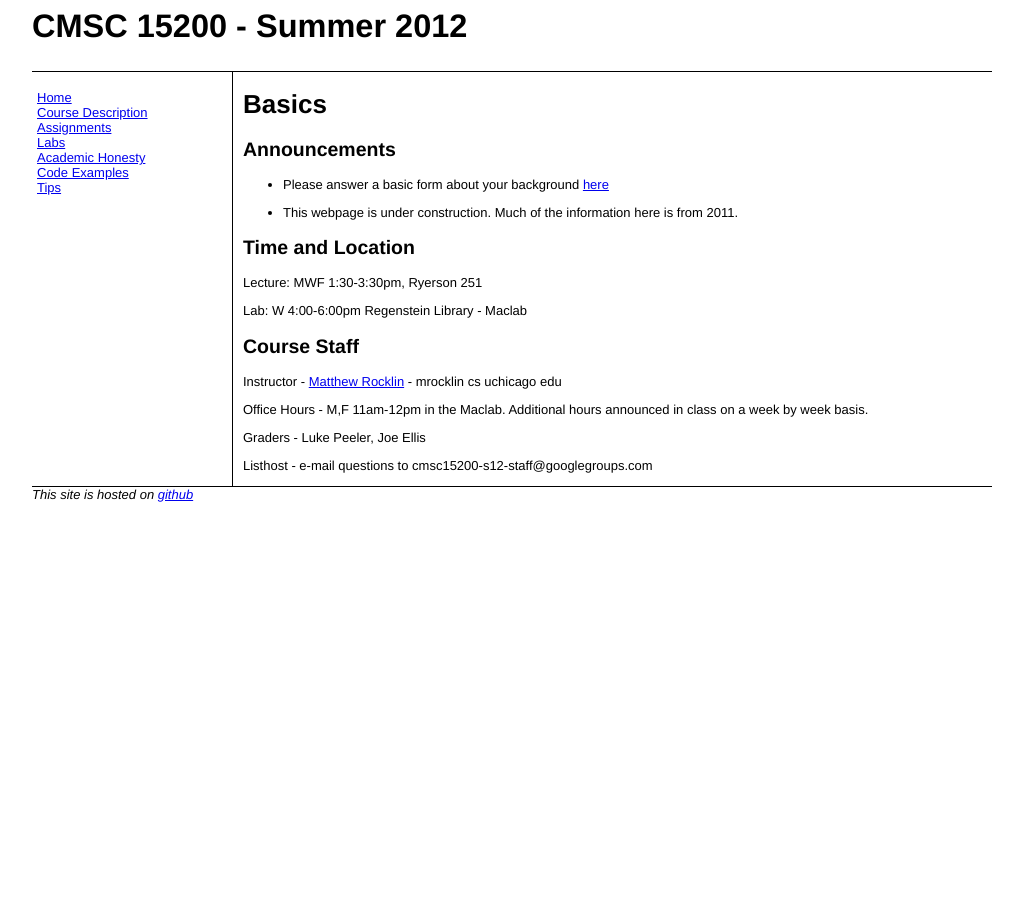
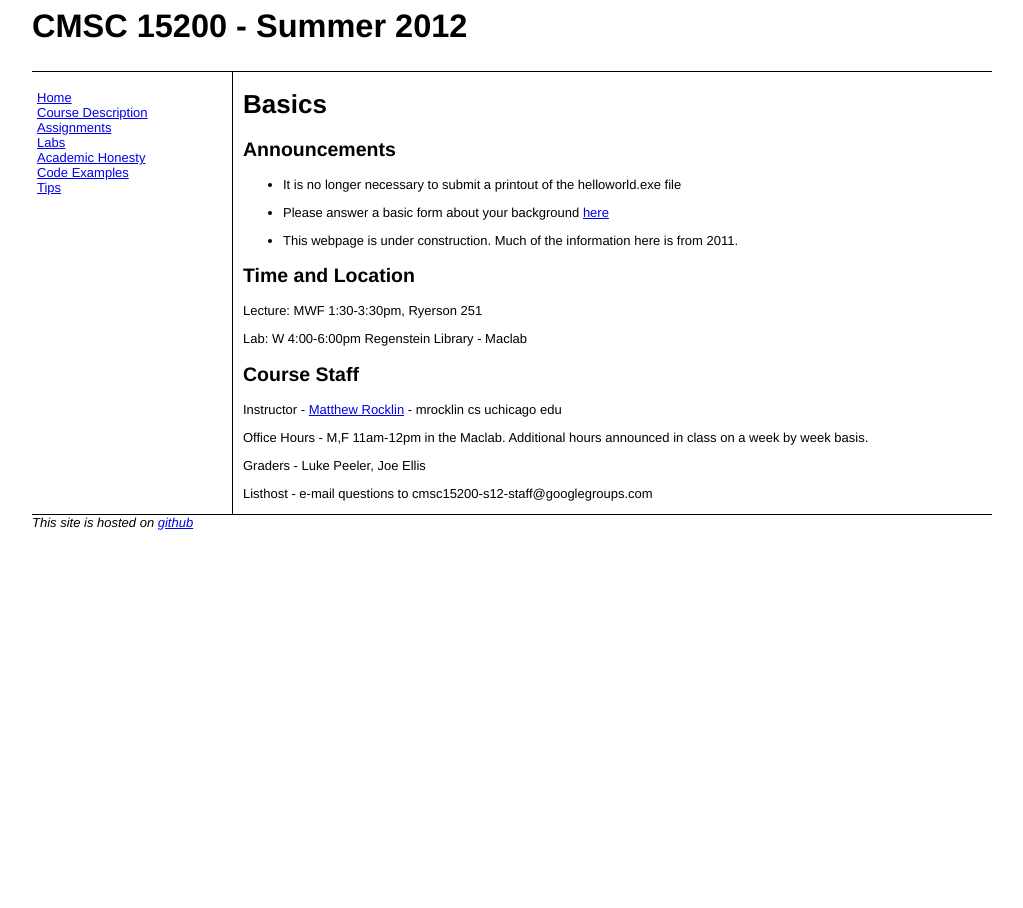
Before and after one commit to mrocklin/cmsc15200, a Jekyll site: the page built from index.md, in a window 1280 px wide. Shown: the whole page, without its empty margins (128-1151 px from the left). Built offline with Jekyll 4.4.1, drawn with Linux system fonts in a browser that asks for light colours; Markdown is read by kramdown in place of the engine named in the settings.

Commit message:
announcement that helloworld.exe is no longer a requirement

```diff
--- a/index.md
+++ b/index.md
@@ -5,6 +5,8 @@ title: Basics
 
 Announcements
 -------------
+
+* It is no longer necessary to submit a printout of the helloworld.exe file
 
 * Please answer a basic form about your background [here](tips/entry-form.html)
 
```
